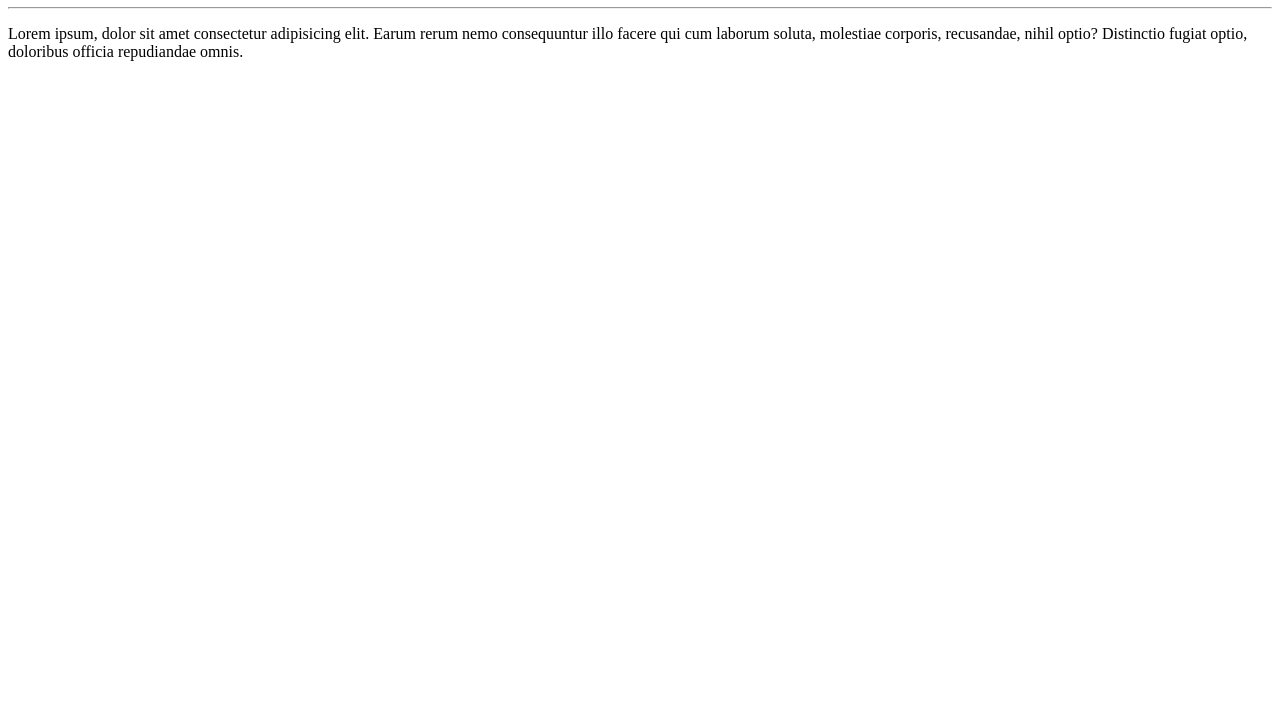
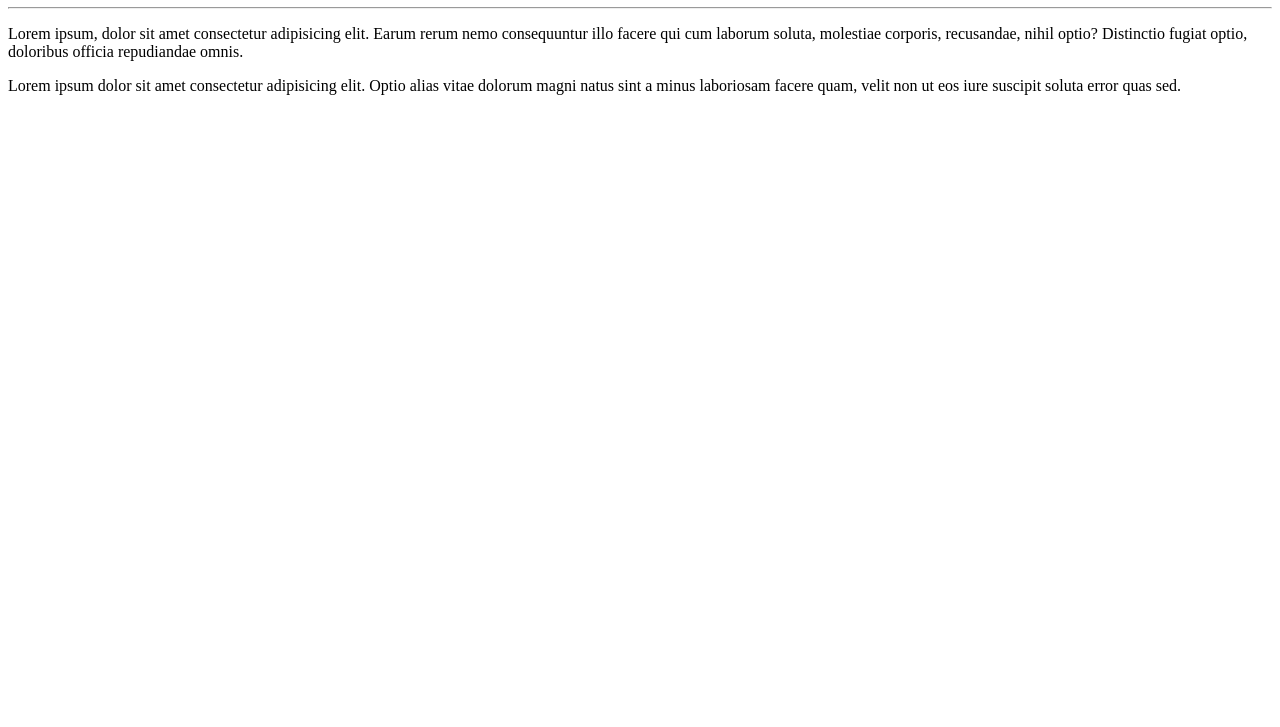
Before and after one commit to pezeq/Ola-Mundo, a plain HTML site: page site-exemplo/index.html in a window 1280 px wide. Shown: the part 73-800 px from the top of the page. Drawn offline with Linux system fonts and the light colour scheme.

Commit message:
Adicionei um parágrafo

```diff
--- a/site-exemplo/index.html
+++ b/site-exemplo/index.html
@@ -9,5 +9,6 @@
     <h1>Olá, Mundo!</h1>
     <hr>
     <p>Lorem ipsum, dolor sit amet consectetur adipisicing elit. Earum rerum nemo consequuntur illo facere qui cum laborum soluta, molestiae corporis, recusandae, nihil optio? Distinctio fugiat optio, doloribus officia repudiandae omnis.</p>
+    <p>Lorem ipsum dolor sit amet consectetur adipisicing elit. Optio alias vitae dolorum magni natus sint a minus laboriosam facere quam, velit non ut eos iure suscipit soluta error quas sed.</p>
 </body>
 </html>
```
